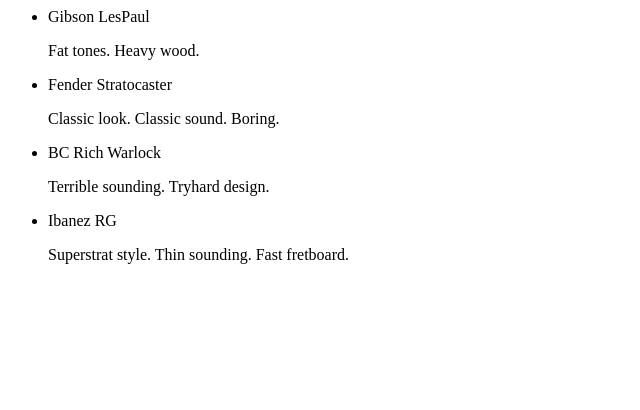
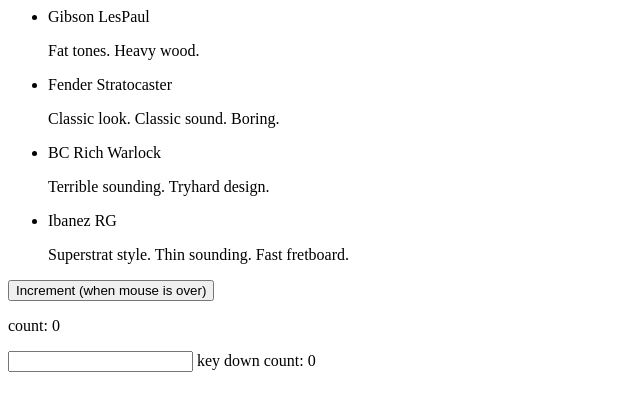
Before and after one commit to ai4281/ai4281.github.io, a plain HTML site: page lab2/index.html in a window 1280 px wide. Shown: the whole page, without its empty margins (0-640 px from the left). Drawn offline with Linux system fonts and the light colour scheme.

Commit message:
Update index.html

```diff
--- a/lab2/index.html
+++ b/lab2/index.html
@@ -12,5 +12,12 @@
     </li>
   </ul>
 
+  <p><button ng-mouseover="count = count + 10" ng-init="count=0">
+  Increment (when mouse is over)
+</button></p>
+count: {{count}}
+<p><input ng-keydown="count = count + 1" ng-init="count=0">
+key down count: {{count}}</p>
+
 </body>
 </html>
```
